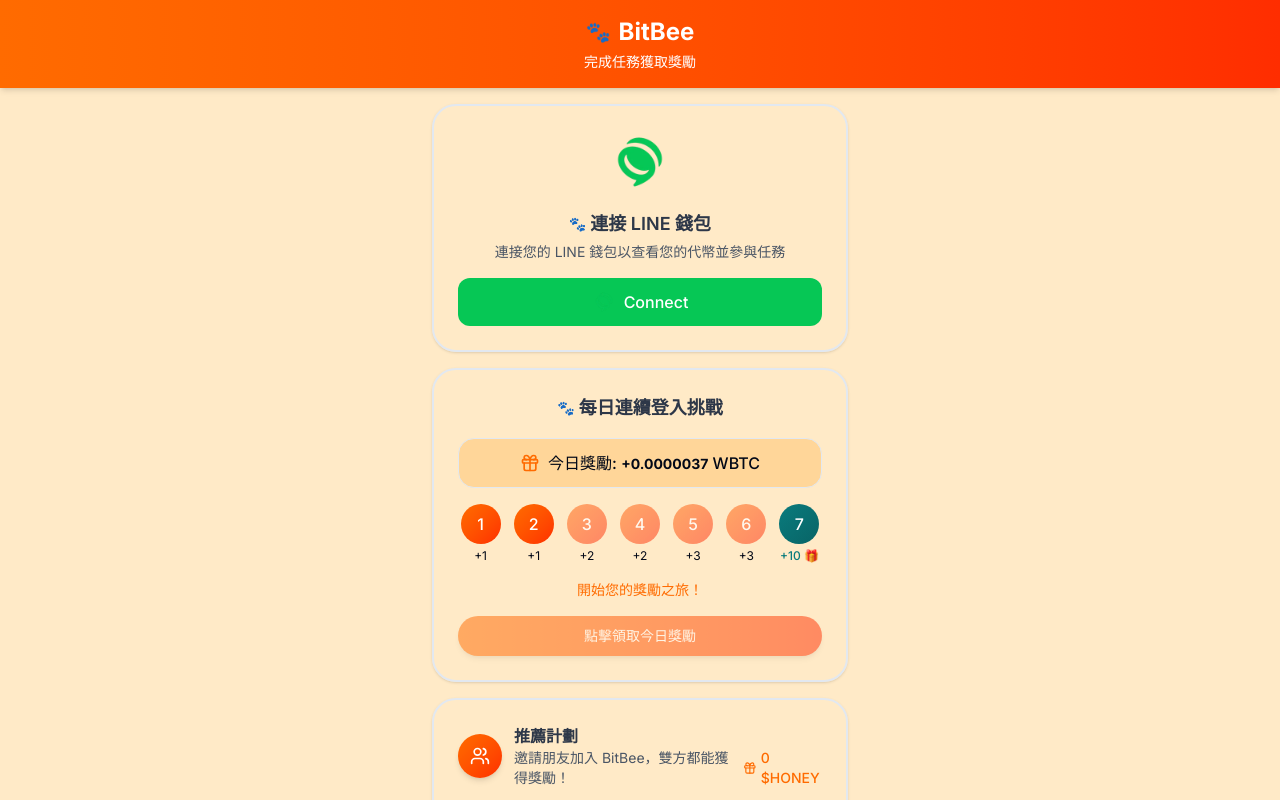
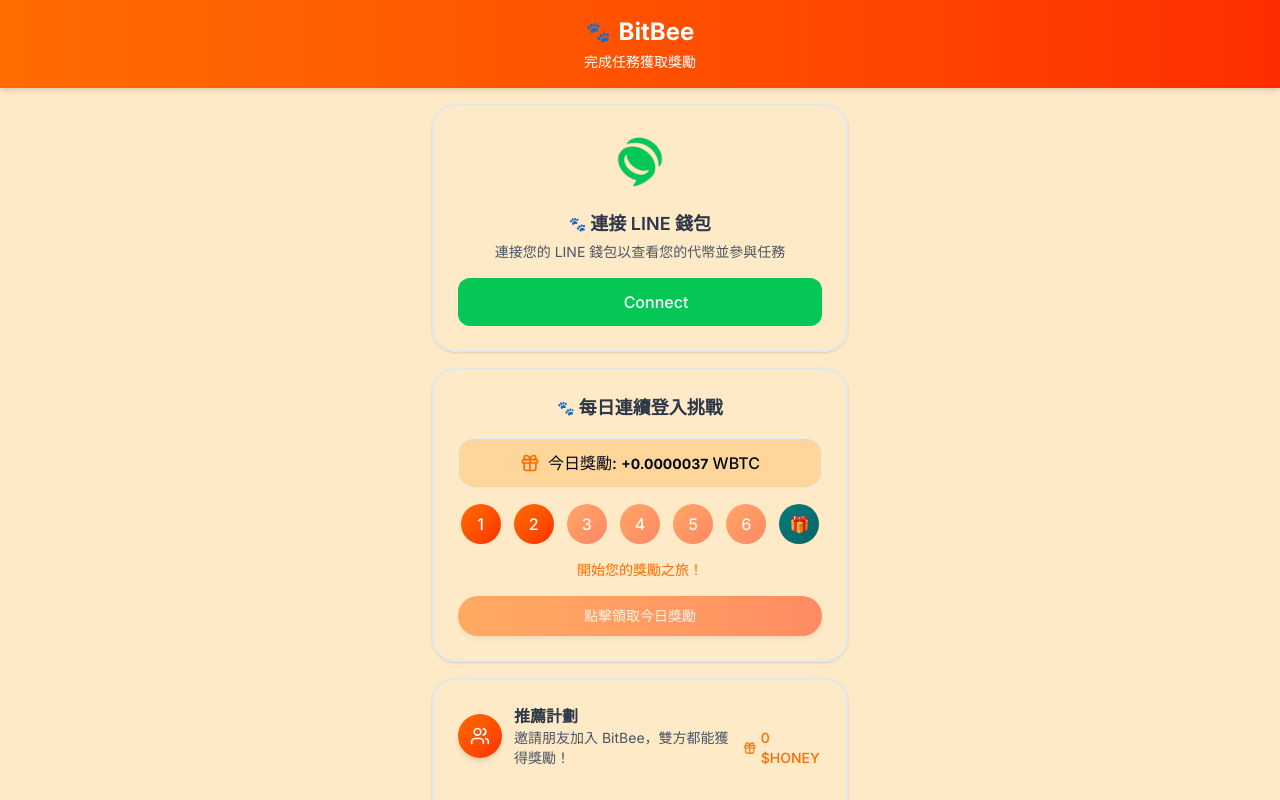
Before and after one commit to cocoooowang1230/v0-zoo-3-2, a Next.js app: page /liff in a window 1280 px wide. Shown: the top 800 px of the page. Built offline with nearby package versions, Linux system fonts and the light colour scheme.

Commit message:
feat: remove reward numbers from check-in section
Update homepage and LIFF page to display gift box inside 7th day circle.

#VERCEL_SKIP

Co-authored-by: null <184536363+cocoooowang1230@users.noreply.github.com>

```diff
--- a/app/liff-page.tsx
+++ b/app/liff-page.tsx
@@ -130,11 +130,8 @@ export default function LiffPage() {
                           : "bg-gradient-to-br from-lion-orange-light to-lion-red-light opacity-70"
                     }`}
                   >
-                    {item.day}
+                    {item.special ? "🎁" : item.day}
                   </div>
-                  <span className={`text-xs mt-1 ${item.special ? "text-lion-teal font-medium" : ""}`}>
-                    {item.reward}
-                  </span>
                 </div>
               ))}
             </div>
--- a/app/page.tsx
+++ b/app/page.tsx
@@ -245,7 +245,7 @@ export default function Home() {
                               : "bg-gradient-to-br from-lion-orange-light to-lion-red-light opacity-70"
                       }`}
                   >
-                    {index + 1}
+                    {index === 6 ? "🎁" : index + 1}
                   </div>
                 </div>
               ))}
```
